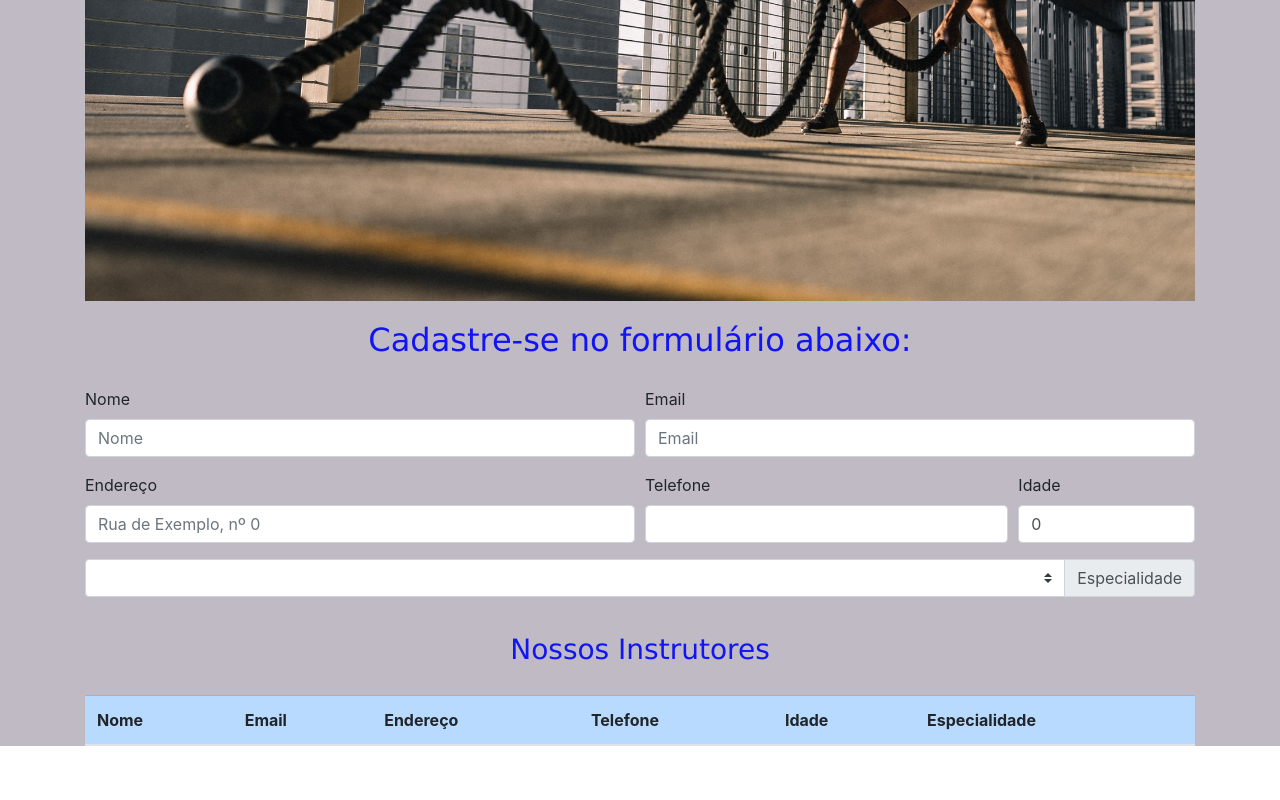
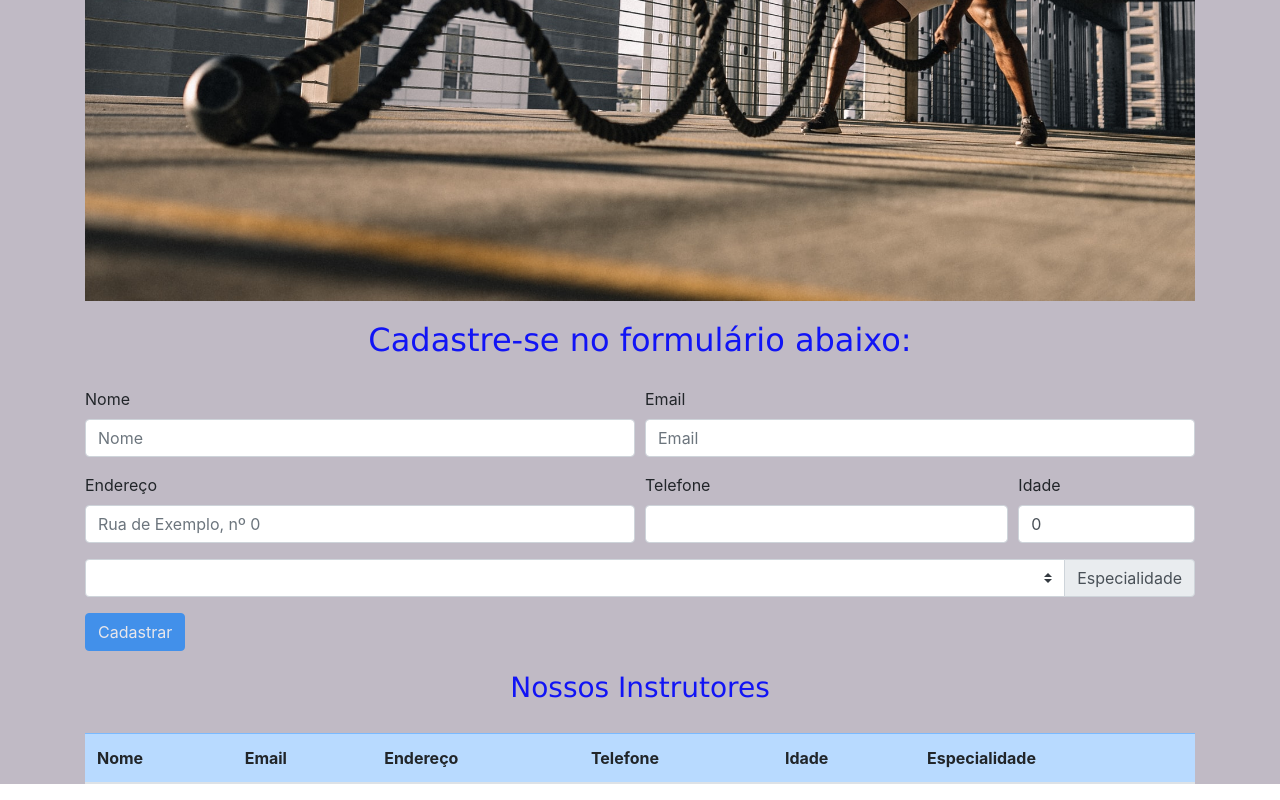
Before and after one commit to WebertiBarbosa/cadastro-instrutor, an Angular app: page / in a window 1280 px wide. Shown: the part 585-1385 px from the top of the page. Before the commit the page ends 1347 px from the top, so only its background shows below. Built offline with nearby package versions, Linux system fonts and the light colour scheme; what ngx-mask would draw is missing.

Commit message:
desabilitando botão

```diff
--- a/src/app/instructor-new/instructor-new.component.html
+++ b/src/app/instructor-new/instructor-new.component.html
@@ -54,7 +54,7 @@
       </div>
     </div>
 
-    <button *ngIf="instructor.age >= 18" type="button" (click)="addInstructor()" class="btn btn-primary">Cadastrar</button>
+    <button [disabled]="instructor.age < 18" type="button" (click)="addInstructor()" class="btn btn-primary">Cadastrar</button>
 
   </form>
 </div>
```
